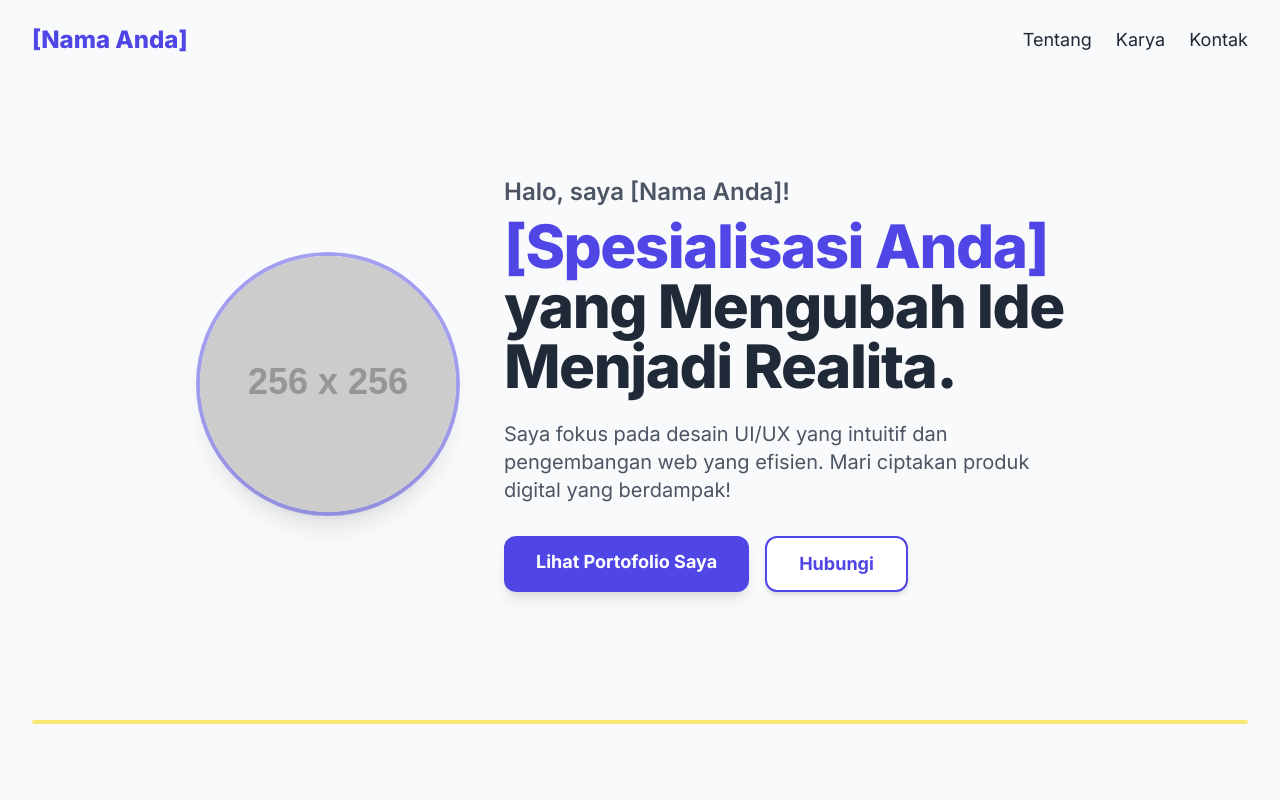
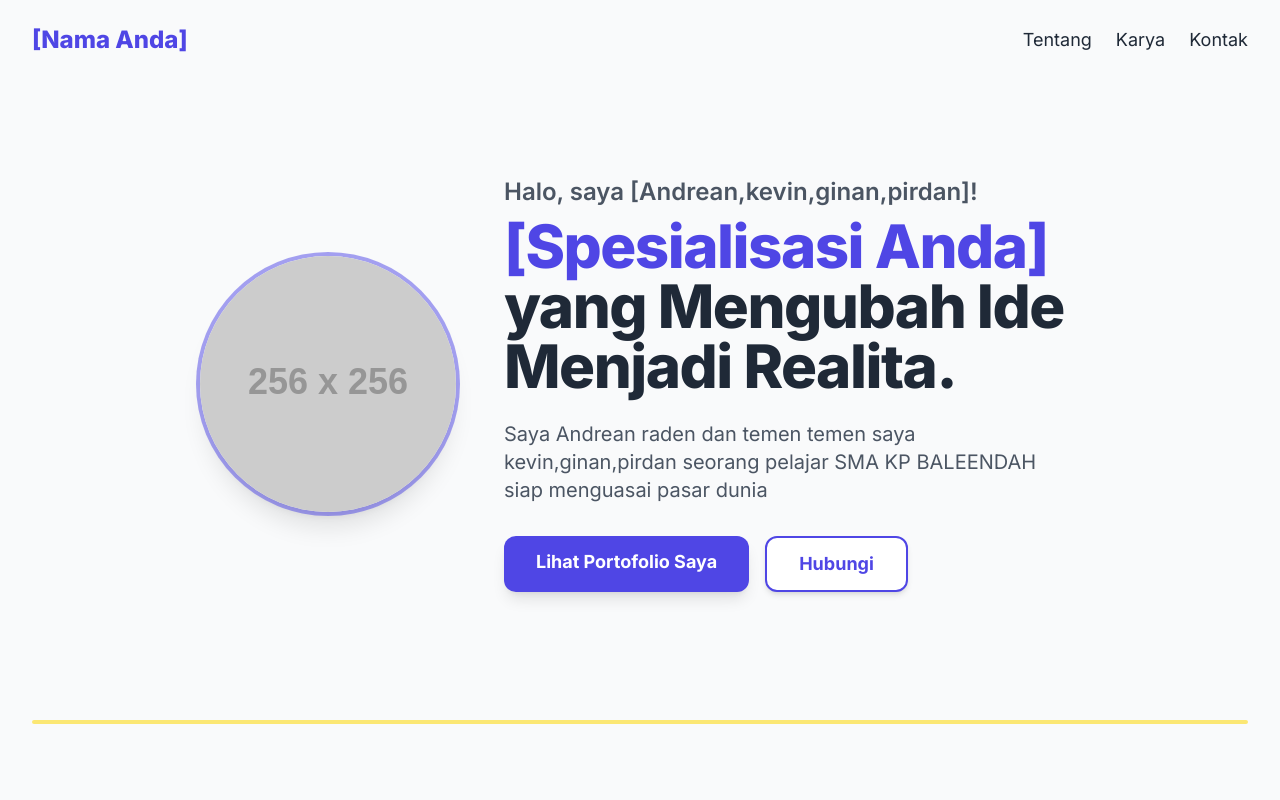
Before and after one commit to pirdanrmdan-hue/Tugas3-Andrean-kevin-ginan-pirdan, a plain HTML site: page index.html in a window 1280 px wide. Shown: the top 800 px of the page. Drawn offline with nearby package versions, Linux system fonts and the light colour scheme; placeholder pictures from the web are drawn by us.

Commit message:
perubahan kata 1

```diff
--- a/index.html
+++ b/index.html
@@ -58,12 +58,12 @@
 
                 <!-- Teks Hero -->
                 <div class="md:text-left max-w-xl">
-                    <p class="text-xl sm:text-2xl font-semibold text-gray-600 mb-2">Halo, saya [Nama Anda]!</p>
+                    <p class="text-xl sm:text-2xl font-semibold text-gray-600 mb-2">Halo, saya [Andrean,kevin,ginan,pirdan]!</p>
                     <h1 class="text-4xl sm:text-6xl font-extrabold leading-tight tracking-tight mb-6 text-secondary">
                         <span class="text-primary">[Spesialisasi Anda]</span> yang Mengubah Ide Menjadi Realita.
                     </h1>
                     <p class="text-lg sm:text-xl text-gray-600 mb-8">
-                        Saya fokus pada desain UI/UX yang intuitif dan pengembangan web yang efisien. Mari ciptakan produk digital yang berdampak!
+                        Saya Andrean raden dan temen temen saya kevin,ginan,pirdan seorang pelajar SMA KP BALEENDAH siap menguasai pasar dunia
                     </p>
 
                     <!-- CTA Utama -->
```
